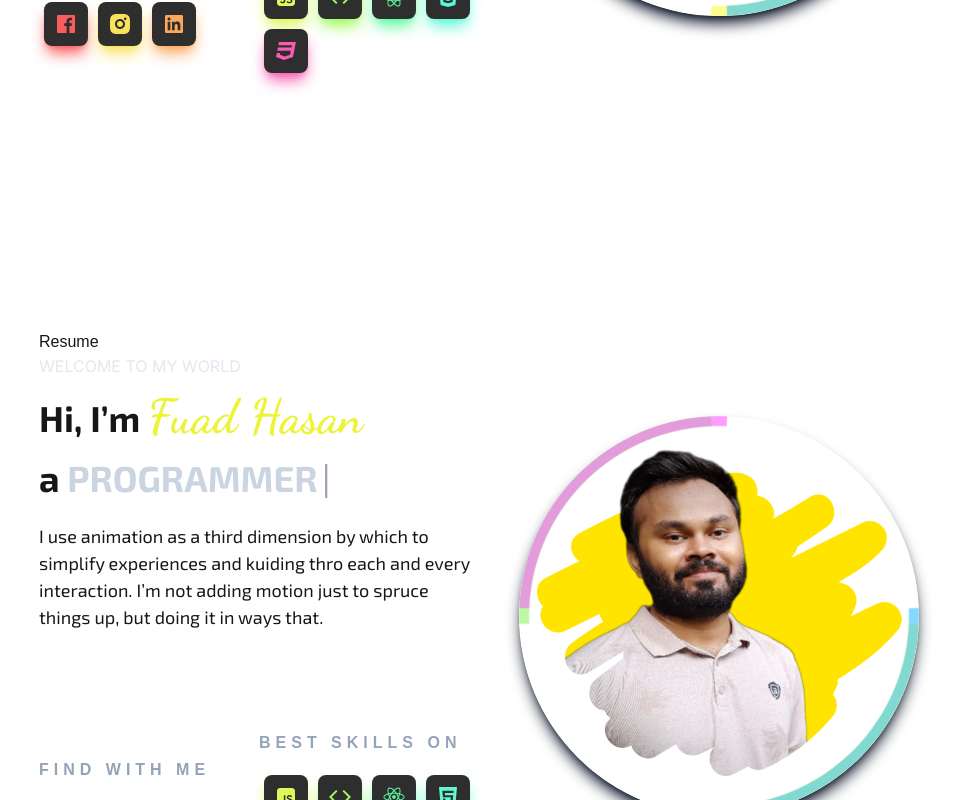
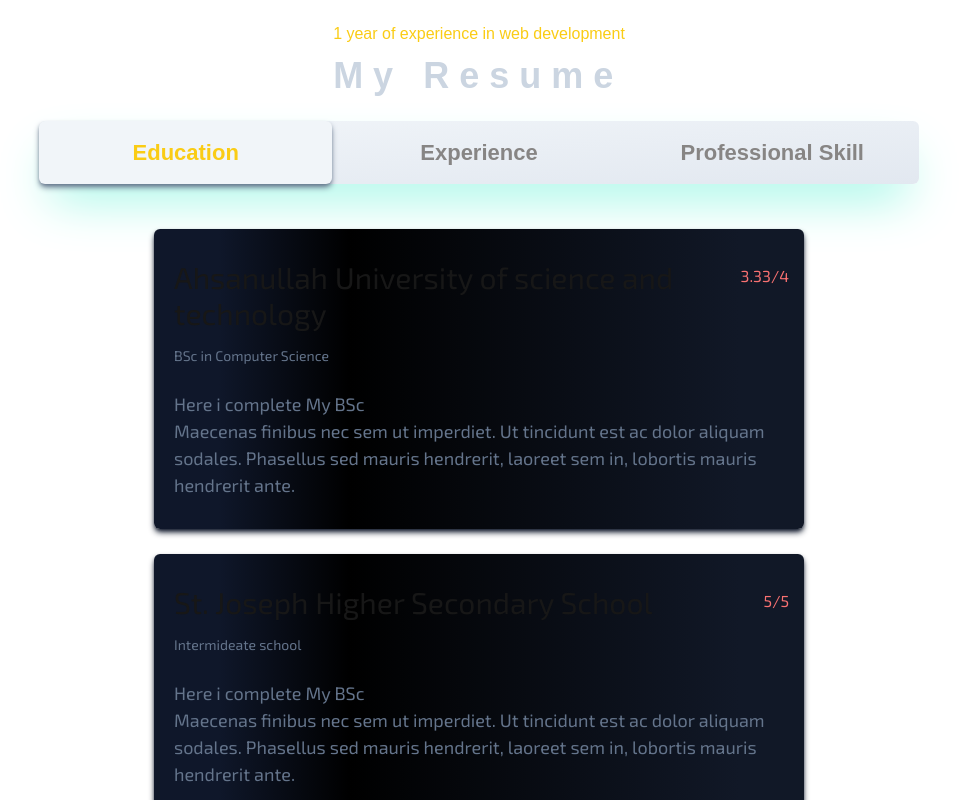
Before and after one commit to fuad-hasan-safat/portfolio, a Next.js app: page / in a window 1280 px wide. Shown: the part 1480-2280 px from the top of the page, without its empty margins (161-1120 px from the left). Built offline with nearby package versions, Linux system fonts and the light colour scheme; a web font is replaced by a local one.

Commit message:
start resume

```diff
--- a/components/Fullbody.tsx
+++ b/components/Fullbody.tsx
@@ -4,6 +4,7 @@ import HomePage from './HomePage';
 import { useDispatch } from '@/lib/store';
 import { setActivePage } from '@/lib/features/header/headerSlice';
 import Header from './header/Header';
+import Resume from './Resume';
 
 export default function Fullbody() {
     const dispatch = useDispatch();
@@ -46,21 +47,26 @@ export default function Fullbody() {
 
                 <h1 className='fixed top-[50%] right-[-42px] px-[15px] py-[5px]  text-[26px]  text-slate-400 hover:text-white font-exo_2 shadow-sm  shadow-gray-400 hover:shadow-md hover:shadow-gray-200 z-[99999] tracking-[10px] rotate-[90deg] cursor-pointer'> Fuad </h1>
 
-                <section id="home" ref={sectionRefs.home} className="w-full h-screen pt-[110px]">
+                <section id="home" ref={sectionRefs.home} className="pt-[110px]">
                     <HomePage />
                 </section>
 
-                <section id="about" ref={sectionRefs.about} className="w-full h-screen pt-[110px]">
+                <section id="about" ref={sectionRefs.about} className="pt-[110px]">
                     <h1>ABOUT</h1>
                     <HomePage />
                 </section>
 
-                <section id="resume" ref={sectionRefs.resume} className="w-full h-screen pt-[110px]">
-                    <h1>Resume</h1>
-                    <HomePage />
+                <section id="resume" ref={sectionRefs.resume} className="pt-[110px] ">
+                    <div className='flex justify-center items-center'>
+                        <div>
+                            <h6 className='text-yellow-400 font-thin text-[16px]'>1 year of  experience in web development</h6>
+                            <h1 className='text-4xl font-semibold text-slate-300 tracking-[10px] pt-[10px]'>My Resume</h1>
+                        </div>
+                    </div>
+                    <Resume />
                 </section>
 
-                <section id="contact" ref={sectionRefs.contact} className="w-full h-screen pt-[110px]">
+                <section id="contact" ref={sectionRefs.contact} className="pt-[110px]">
                     <h1>CONTACT</h1>
                     <HomePage />
                 </section>
--- /dev/null
+++ b/components/InformationCard.module.css
@@ -0,0 +1,29 @@
+/* Card.module.css */
+.container {
+    border: 1px solid #ddd;
+    border-radius: 8px;
+    padding: 16px;
+    max-width: 400px;
+    margin: auto;
+  }
+
+  .title {
+    font-size: 24px;
+    margin-bottom: 8px;
+  }
+
+  .subtitle {
+    font-size: 18px;
+    color: #666;
+  }
+
+  .cgpa {
+    font-size: 16px;
+    font-weight: bold;
+    color: #4CAF50;
+    margin: 8px 0;
+  }
+
+  .content {
+    margin-top: 12px;
+  }
--- /dev/null
+++ b/components/InformationCard.tsx
@@ -0,0 +1,24 @@
+import React from "react";
+import styles from './InformationCard.module.css';
+
+interface CardProps {
+    title: string;
+    subtitleInfo: string;
+    cgpa: string;
+    children: React.ReactNode;
+  }
+
+  export default function InformationCard({ title, subtitleInfo, cgpa, children } : CardProps ){
+    return (
+      <div className={`w-full max-w-[650px] bg-gradient-to-r from-slate-900 from-10% via-black via-30% to-gray-900 to-90% rounded-md z-[999] shadow-md shadow-slate-900 my-[25px] py-[30px] px-[20px] font-exo_2 relative`}>
+        <h1 className={`text-3xl pr-[50px]`}>{title}</h1>
+        <h2 className={`text-sm pt-[15px] text-slate-500`}>{subtitleInfo}</h2>
+        <div  className={` absolute top-[35px] right-[15px] text-red-400`}>
+          <span>{cgpa}</span>
+        </div>
+        <div className={`pt-[25px] text-[18px] text-slate-500`}>
+          {children}
+        </div>
+      </div>
+    );
+  };
--- /dev/null
+++ b/components/Resume.tsx
@@ -0,0 +1,45 @@
+import React from 'react';
+import Button from './Button';
+import { RootState, useDispatch, useSelector } from '@/lib/store';
+import { setResumeButton } from '../lib/features/resume/resume-slice'
+import Education from './resume/Education';
+export default function Resume() {
+    const dispatch = useDispatch();
+    const selectedButton = useSelector((state: RootState) => state.resume.selectedButton);
+
+    const buttonDesign = 'px-[10px] py-[15px] transition duration-900 ease-in-out w-[33.33%]';
+    const hoverEffect = 'hover:text-yellow-400 hover:z-[999] hover:bg-slate-100 hover:rounded-md hover:shadow-md hover:shadow-slate-500';
+    const selectedButtonCss = 'text-yellow-400 z-[999] bg-slate-100 rounded-md shadow-md shadow-slate-500';
+
+    return (
+        <section>
+            <div
+                id='resumebuttonlist'
+                className="flex w-full justify-center items-center mt-[25px] text-[22px] text-yellow-600 bg-gradient-to-br from-slate-100 to-slate-200 rounded-md shadow-2xl shadow-teal-200 hover:shadow-[8px_8px_15px_rgba(0,0,0,0.25)] transform hover:translate-y-1 transition-all duration-500 ease-in-out"
+            >
+                <Button
+                    className={`${buttonDesign} ${hoverEffect} ${selectedButton === 'education' ? selectedButtonCss : ''} `}
+                    text='Education'
+                    onClick={() => dispatch(setResumeButton('education'))}
+                />
+                <Button
+                    className={`${buttonDesign} ${hoverEffect} ${selectedButton === 'experience' ? selectedButtonCss : ''} `}
+                    text='Experience'
+                    onClick={() => dispatch(setResumeButton('experience'))}
+                />
+                <Button
+                    className={`${buttonDesign} ${hoverEffect} ${selectedButton === 'skill' ? selectedButtonCss : ''} `}
+                    text='Professional Skill'
+                    onClick={() => dispatch(setResumeButton('skill'))}
+                />
+            </div>
+
+            <div className='flex justify-center'>
+            {selectedButton === 'education' && <Education/>  }
+            {selectedButton === 'skill' && <Education/>  }
+            </div>
+
+
+        </section>
+    );
+}
--- a/components/header/Header.tsx
+++ b/components/header/Header.tsx
@@ -64,7 +64,7 @@ export default function Header({ sectionRefs }: HeaderProps) {
                     <div className={`${styles1.ring}`}></div>
                     <div className={`${styles1.ring}`}></div>
                 </div>
-                    <p className="text-[20px] font-semibold">Fuad</p>
+                    <p className={`text-[20px] font-semibold tracking-widest}`}>Fuad</p>
                 </div>
                 <div className="flex flex-row space-x-2">
                     <Button text="Home" onClick={() => handleNavigation('home')}
--- a/components/header/header.module.css
+++ b/components/header/header.module.css
@@ -1,3 +1,4 @@
+/* Header Styles */
 .header {
 	position: relative;
 	width: 100%;
@@ -12,28 +13,51 @@
 	top: 0;
 	left: 0;
 	width: 100%;
-	z-index: 9999999;
+	z-index: 9999;
 	backdrop-filter: blur(5px);
-	--tw-shadow-color: #0e72d6;
-	--tw-shadow: 0 25px 50px -12px rgb(0 0 0 / 0.25);
-	--tw-shadow-colored: 0 25px 50px -12px var(--tw-shadow-color);
-	box-shadow: var(--tw-ring-offset-shadow, 0 0 #0000), var(--tw-ring-shadow, 0 0 #0000), var(--tw-shadow);
+	box-shadow: 0 25px 50px -12px rgba(14, 114, 214, 0.25);
 	animation: slideDown 0.3s ease forwards;
 }
 
+/* RGB Animated Text */
+.text-rgb-animated {
+	animation: rgbLight 4s infinite;
+	background: linear-gradient(50deg, red, orange, yellow, green, cyan, blue, violet);
+	-webkit-background-clip: text;
+	color: transparent;
+	font-weight: bold;
+	display: inline-block;
+}
+
+/* Header Slide Down Animation */
 @keyframes slideDown {
 	0% {
 		opacity: 0;
 		transform: translateY(-20px);
 	}
-
 	100% {
 		opacity: 1;
 		transform: translateY(0);
 	}
 }
 
+/* RGB Light Animation */
+@keyframes rgbLight {
+	0% {
+		filter: hue-rotate(0deg);
+	}
+	100% {
+		filter: hue-rotate(360deg);
+	}
+}
+
+/* Header Cover */
 .hdr-cover {
 	height: 60px;
 	transition: height 0.3s ease;
 }
+
+/* Sticky Header Height Reduction */
+.header.sticky .hdr-cover {
+	height: 50px; /* Reduce header height when sticky */
+}
--- /dev/null
+++ b/components/resume/Education.tsx
@@ -0,0 +1,34 @@
+import React from 'react';
+import InformationCard from '../InformationCard';
+
+const Education = () => {
+  return (
+   <>
+   <div className='pt-[20px]'>
+        <div  className="education">
+
+        <InformationCard title={'Ahsanullah University of science and technology'} subtitleInfo={'BSc in Computer Science'} cgpa={'3.33/4'}  >
+            <p> Here i complete My BSc</p>
+            <p>Maecenas finibus nec sem ut imperdiet. Ut tincidunt est ac dolor aliquam sodales. Phasellus sed mauris hendrerit, laoreet sem in, lobortis mauris hendrerit ante.</p>
+        </InformationCard>
+
+        <InformationCard title={'St. Joseph Higher Secondary School'} subtitleInfo={'Intermideate school'} cgpa={'5/5'}  >
+            <p> Here i complete My BSc</p>
+            <p>Maecenas finibus nec sem ut imperdiet. Ut tincidunt est ac dolor aliquam sodales. Phasellus sed mauris hendrerit, laoreet sem in, lobortis mauris hendrerit ante.</p>
+
+        </InformationCard>
+
+
+        <InformationCard title={'Rowmari C.G Zaman High School'} subtitleInfo={'Secondary School'} cgpa={'5/5'}  >
+            <p> Here i complete My BSc</p>
+            <p>Maecenas finibus nec sem ut imperdiet. Ut tincidunt est ac dolor aliquam sodales. Phasellus sed mauris hendrerit, laoreet sem in, lobortis mauris hendrerit ante.</p>
+
+        </InformationCard>
+
+        </div>
+   </div>
+   </>
+  );
+};
+
+export default Education;
--- /dev/null
+++ b/lib/features/resume/resume-slice.ts
@@ -0,0 +1,23 @@
+import { createSlice, PayloadAction } from "@reduxjs/toolkit";
+
+interface  IState {
+    selectedButton: 'education' | 'experience' | 'skill'
+}
+
+
+const initialState: IState = {
+    selectedButton: 'education'
+}
+
+export const resumeSlice = createSlice({
+    name: 'resume',
+    initialState,
+    reducers: {
+        setResumeButton:(state, action: PayloadAction<'education' | 'experience' | 'skill'>)=>{
+            state.selectedButton = action.payload
+        }
+    }
+})
+
+export const {setResumeButton} = resumeSlice.actions;
+export  default resumeSlice.reducer;
--- a/lib/store.ts
+++ b/lib/store.ts
@@ -6,7 +6,7 @@ import {
 } from 'react-redux';
 import counterReducer from '../lib/features/counter/counterSlice';
 import headerReducer from '../lib/features/header/headerSlice';
-
+import resumeReducer from '../lib/features/resume/resume-slice'
 
 export type AppDispatch = typeof store.dispatch;
 
@@ -14,6 +14,8 @@ export type AppDispatch = typeof store.dispatch;
 const rootReducer = combineReducers({
     count: counterReducer,
     header: headerReducer,
+    resume:  resumeReducer,
+
 
 });
 
```
